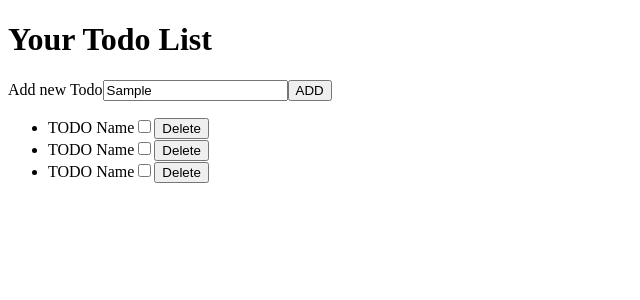
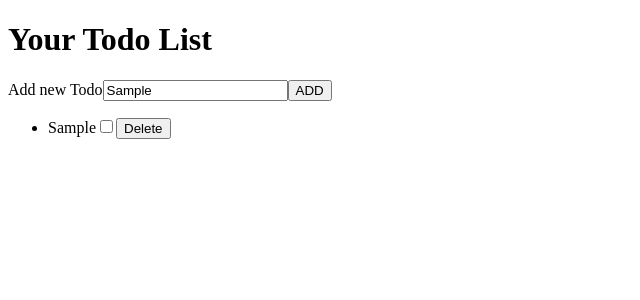
Before and after one commit to Chukroid/react-js-todo-list, a React (Vite) app: page / in a window 1280 px wide. Both pictures are taken after typing "Sample" into the empty fields and a click on the button "ADD". Shown: the top 300 px of the page, without its empty margins (0-640 px from the left). Built offline with nearby package versions, Linux system fonts and the light colour scheme.

Commit message:
todos now load, also fixed the format in which the todos are created

```diff
--- a/src/App.jsx
+++ b/src/App.jsx
@@ -1,5 +1,6 @@
 import { useEffect, useState } from "react";
 import TodoTextBox from "./components/TodoTextbox";
+import TodoList from "./components/TodoList";
 
 export default function App(){
   const [todolist,setTodo] = useState(() => {
@@ -14,11 +15,11 @@ export default function App(){
   },[todolist])// the second argument is an array of all the objects we want the useeffect to detect changes on
 
 
-  function addTodo(title){
+  function addTodo(titleval){
     setTodo(currentTodos => {
       return [
         ...currentTodos, //create a copy of todo
-        {id: crypto.randomUUID(), title, completed: false}
+        {id: crypto.randomUUID(), title: titleval, completed: false}
       ]
     })
   }
@@ -28,23 +29,7 @@ export default function App(){
     <>
     <h1>Your Todo List</h1>
     <TodoTextBox onSubmit={addTodo}/> {/* sends the addTodo function to the components, this are known as prompts */}
-    <ul>
-      <li>
-        <label>TODO Name</label>
-        <input type="checkbox"/>
-        <button>Delete</button>
-      </li>
-      <li>
-        <label>TODO Name</label>
-        <input type="checkbox"/>
-        <button>Delete</button>
-      </li>
-      <li>
-        <label>TODO Name</label>
-        <input type="checkbox"/>
-        <button>Delete</button>
-      </li>
-    </ul>
+    <TodoList todos={todolist}/>
     </>
   )
 }
--- a/src/components/TodoList.jsx
+++ b/src/components/TodoList.jsx
@@ -1,7 +1,17 @@
-export default function fun(){
+export default function TodoList({ todos }){
     return (
         <>
-        <ul></ul>
+        <ul>
+            {todos.map(todo => { // function used to iterate in the todos, since todos is an array
+                return (
+                    <li key={todo.id}> {/* every iteration must have a key */}
+                        <label>{todo.title || "Invalid Title"}</label>
+                        <input type="checkbox" checked={todo.completed || false}/>
+                        <button>Delete</button>
+                    </li>
+                )
+            })}
+        </ul>
         </>
     )
 }
```
